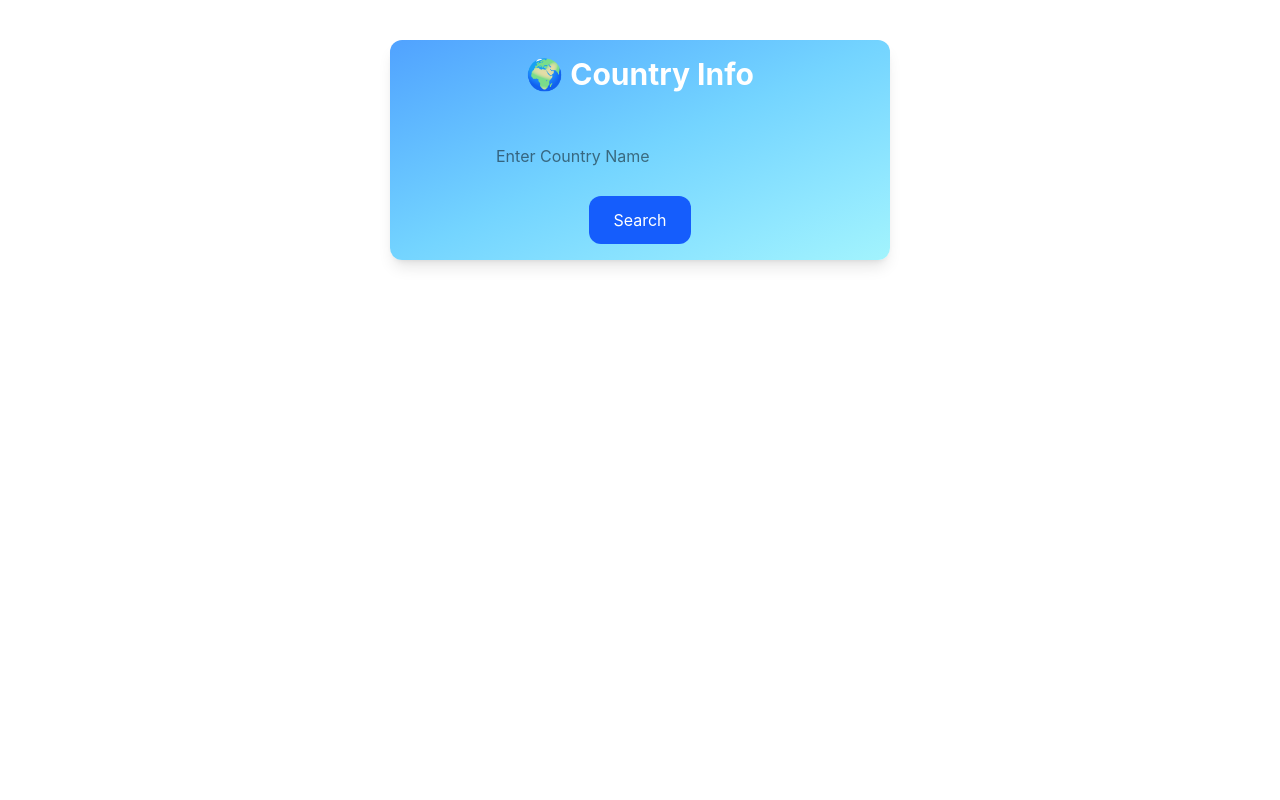
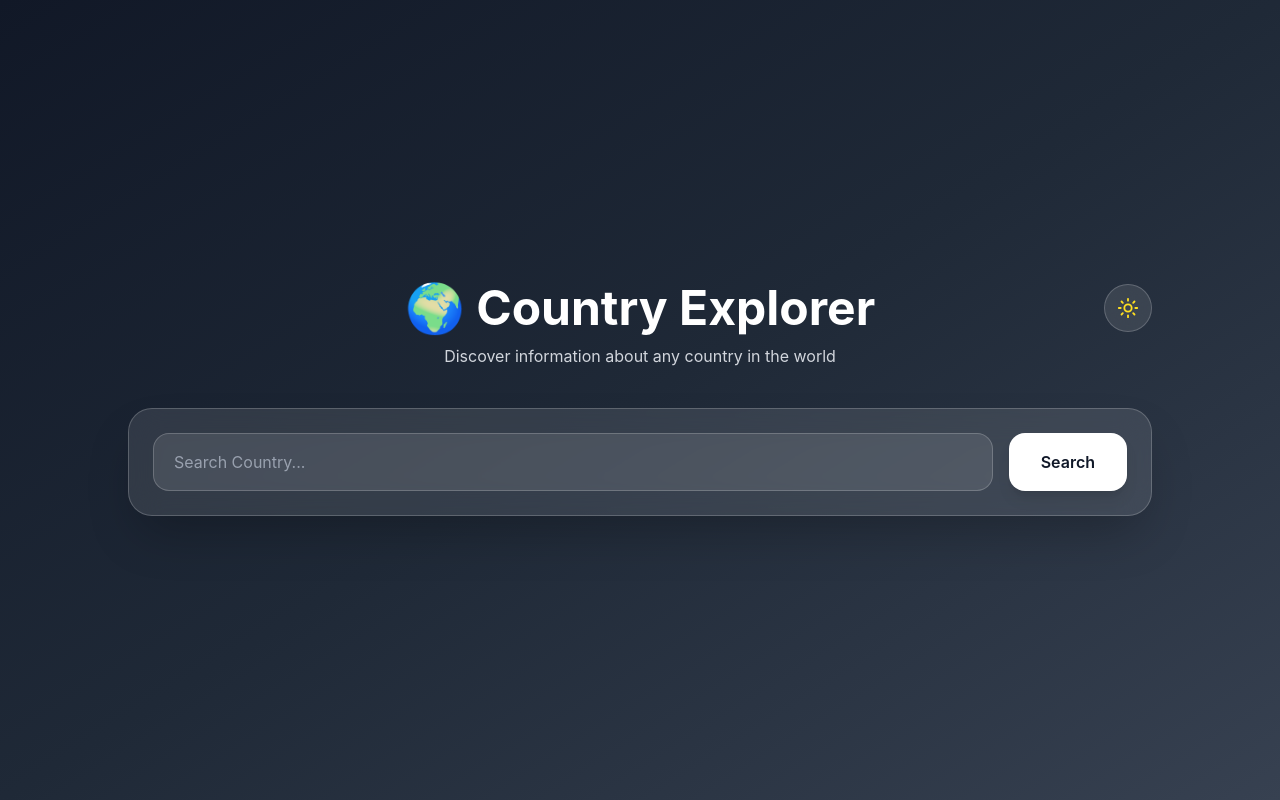
Before and after one commit to iamsagarsavita-cod/Country-Info-React-work, a React (Vite) app: page / in a window 1280 px wide. Built offline with nearby package versions, Linux system fonts and the light colour scheme.

Commit message:
Updated CSS styling

```diff
--- a/package.json
+++ b/package.json
@@ -12,6 +12,7 @@
   "dependencies": {
     "@tailwindcss/vite": "^4.3.0",
     "axios": "^1.17.0",
+    "lucide-react": "^1.17.0",
     "react": "^19.2.6",
     "react-dom": "^19.2.6",
     "tailwindcss": "^4.3.0"
--- a/src/components/CountryInfo.jsx
+++ b/src/components/CountryInfo.jsx
@@ -1,15 +1,17 @@
 import { useState } from "react";
 import Axios from "axios";
+import { Moon, Sun } from "lucide-react";
 
 function CountryInfo() {
   const [country, setCountry] = useState("");
   const [countryData, setCountryData] = useState(null);
   const [loading, setLoading] = useState(false);
   const [errors, setErrors] = useState("");
+  const [darkMode, setDarkMode] = useState(true);
 
   const fetchCountryDetails = async () => {
     try {
-      if (!country) {
+      if (!country.trim()) {
         setErrors("Please Enter a Country Name");
         return;
       }
@@ -23,35 +25,207 @@ function CountryInfo() {
 
       setCountryData(res.data[0]);
     } catch (error) {
-      setErrors("Country Not Found...");
+      setCountryData(null);
+      setErrors("Country Not Found");
     } finally {
       setLoading(false);
     }
   };
 
   return (
-    <div className="flex flex-col items-center mt-10 p-4 shadow-lg w-[500px] mx-auto rounded-xl bg-gradient-to-br from-blue-400 via-sky-300 to-cyan-200">
-      <h1 className="text-3xl font-bold text-white mb-10">
-        🌍 Country Info
+    <div
+      className={`min-h-screen flex items-center justify-center p-5 transition-all duration-500 ${
+        darkMode
+          ? "bg-gradient-to-br from-[#111827] via-[#1f2937] to-[#374151]"
+          : "bg-gradient-to-br from-[#f8fafc] via-[#e2e8f0] to-[#cbd5e1]"
+      }`}
+    >
+      <div className="w-full max-w-5xl">
+        {/* Header */}
+        <div className="relative text-center mb-10">
+          <button
+            onClick={() => setDarkMode(!darkMode)}
+            className="absolute right-0 top-0 p-3 rounded-full bg-white/10 backdrop-blur-lg border border-white/20 hover:scale-110 transition-all duration-300"
+          >
+            {darkMode ? (
+              <Sun size={22} className="text-yellow-300" />
+            ) : (
+              <Moon size={22} className="text-slate-700" />
+            )}
+          </button>
+
+          <h1
+            className={`text-5xl font-bold mb-3 ${
+              darkMode ? "text-white" : "text-slate-800"
+            }`}
+          >
+            🌍 Country Explorer
           </h1>
 
+          <p
+            className={`${
+              darkMode ? "text-gray-300" : "text-slate-600"
+            }`}
+          >
+            Discover information about any country in the world
+          </p>
+        </div>
+
+        {/* Main Card */}
+        <div
+          className={`backdrop-blur-lg rounded-3xl p-6 shadow-2xl border transition-all duration-500 ${
+            darkMode
+              ? "bg-white/10 border-white/20"
+              : "bg-white/70 border-gray-300"
+          }`}
+        >
+          {/* Search Area */}
+          <div className="flex flex-col md:flex-row gap-4">
             <input
               type="text"
-        placeholder="Enter Country Name"
-        className="w-80 px-4 py-3 rounded-xl outline-none"
+              placeholder="Search Country..."
               value={country}
               onChange={(e) => setCountry(e.target.value)}
+              onKeyDown={(e) =>
+                e.key === "Enter" && fetchCountryDetails()
+              }
+              className={`flex-1 px-5 py-4 rounded-2xl outline-none border transition-all duration-300 ${
+                darkMode
+                  ? "bg-white/10 border-white/20 text-white placeholder-gray-400 focus:ring-2 focus:ring-gray-400"
+                  : "bg-white border-gray-300 text-slate-800 placeholder-gray-500 focus:ring-2 focus:ring-gray-500"
+              }`}
             />
 
             <button
-        className="bg-blue-600 text-white px-6 py-3 rounded-xl mt-4"
               onClick={fetchCountryDetails}
+              className="bg-white text-gray-900 hover:bg-gray-200 transition-all duration-300 px-8 py-4 rounded-2xl font-semibold shadow-lg hover:scale-105"
             >
               Search
             </button>
+          </div>
 
-      {loading && <p className="mt-4">Loading...</p>}
-      {errors && <p className="text-red-600 mt-4">{errors}</p>}
+          {/* Loading */}
+          {loading && (
+            <div className="flex justify-center mt-8">
+              <div className="h-12 w-12 border-4 border-gray-300 border-t-transparent rounded-full animate-spin"></div>
+            </div>
+          )}
+
+          {/* Error */}
+          {errors && (
+            <p className="text-center text-red-500 mt-5 text-lg">
+              {errors}
+            </p>
+          )}
+
+          {/* Country Data */}
+          {countryData && (
+            <div className="mt-10">
+              {/* Flag */}
+              <div className="flex justify-center">
+                <img
+                  src={countryData.flags?.png}
+                  alt={countryData.name.common}
+                  className="w-72 rounded-2xl shadow-2xl border-2 border-white/20 hover:scale-105 hover:rotate-1 transition-all duration-500"
+                />
+              </div>
+
+              {/* Country Name */}
+              <h2
+                className={`text-center text-4xl font-bold mt-6 ${
+                  darkMode ? "text-white" : "text-slate-800"
+                }`}
+              >
+                {countryData.name.common}
+              </h2>
+
+              <p
+                className={`text-center mt-2 ${
+                  darkMode ? "text-gray-300" : "text-slate-600"
+                }`}
+              >
+                {countryData.name.official}
+              </p>
+
+              {/* Info Cards */}
+              <div className="grid md:grid-cols-2 lg:grid-cols-3 gap-5 mt-8">
+                {[
+                  {
+                    title: "🏛 Capital",
+                    value: countryData.capital?.[0],
+                  },
+                  {
+                    title: "👥 Population",
+                    value: countryData.population.toLocaleString(),
+                  },
+                  {
+                    title: "🌎 Region",
+                    value: countryData.region,
+                  },
+                  {
+                    title: "🗺 Sub Region",
+                    value: countryData.subregion,
+                  },
+                  {
+                    title: "🌐 Domain",
+                    value: countryData.tld?.[0],
+                  },
+                  {
+                    title: "💰 Currency",
+                    value:
+                      Object.values(
+                        countryData.currencies || {}
+                      )[0]?.name,
+                  },
+                ].map((item, index) => (
+                  <div
+                    key={index}
+                    className={`p-5 rounded-2xl border transition-all duration-300 hover:-translate-y-2 hover:shadow-xl ${
+                      darkMode
+                        ? "bg-white/10 border-white/10 hover:bg-white/20"
+                        : "bg-white border-gray-200 hover:bg-gray-50"
+                    }`}
+                  >
+                    <h3
+                      className={`font-semibold ${
+                        darkMode
+                          ? "text-gray-300"
+                          : "text-slate-500"
+                      }`}
+                    >
+                      {item.title}
+                    </h3>
+
+                    <p
+                      className={`text-xl mt-2 ${
+                        darkMode
+                          ? "text-white"
+                          : "text-slate-800"
+                      }`}
+                    >
+                      {item.value}
+                    </p>
+                  </div>
+                ))}
+              </div>
+
+              {/* Footer */}
+              <div className="text-center mt-8">
+                <span
+                  className={`px-4 py-2 rounded-full border ${
+                    darkMode
+                      ? "bg-white/10 text-gray-200 border-white/20"
+                      : "bg-white text-slate-700 border-gray-300"
+                  }`}
+                >
+                  Independent:{" "}
+                  {countryData.independent ? "Yes ✅" : "No ❌"}
+                </span>
+              </div>
+            </div>
+          )}
+        </div>
+      </div>
     </div>
   );
 }
```
Also changed, not shown: 1 other file (tests, documents, lock files or other folders). Lines whose indentation alone changed are shown as unchanged.
